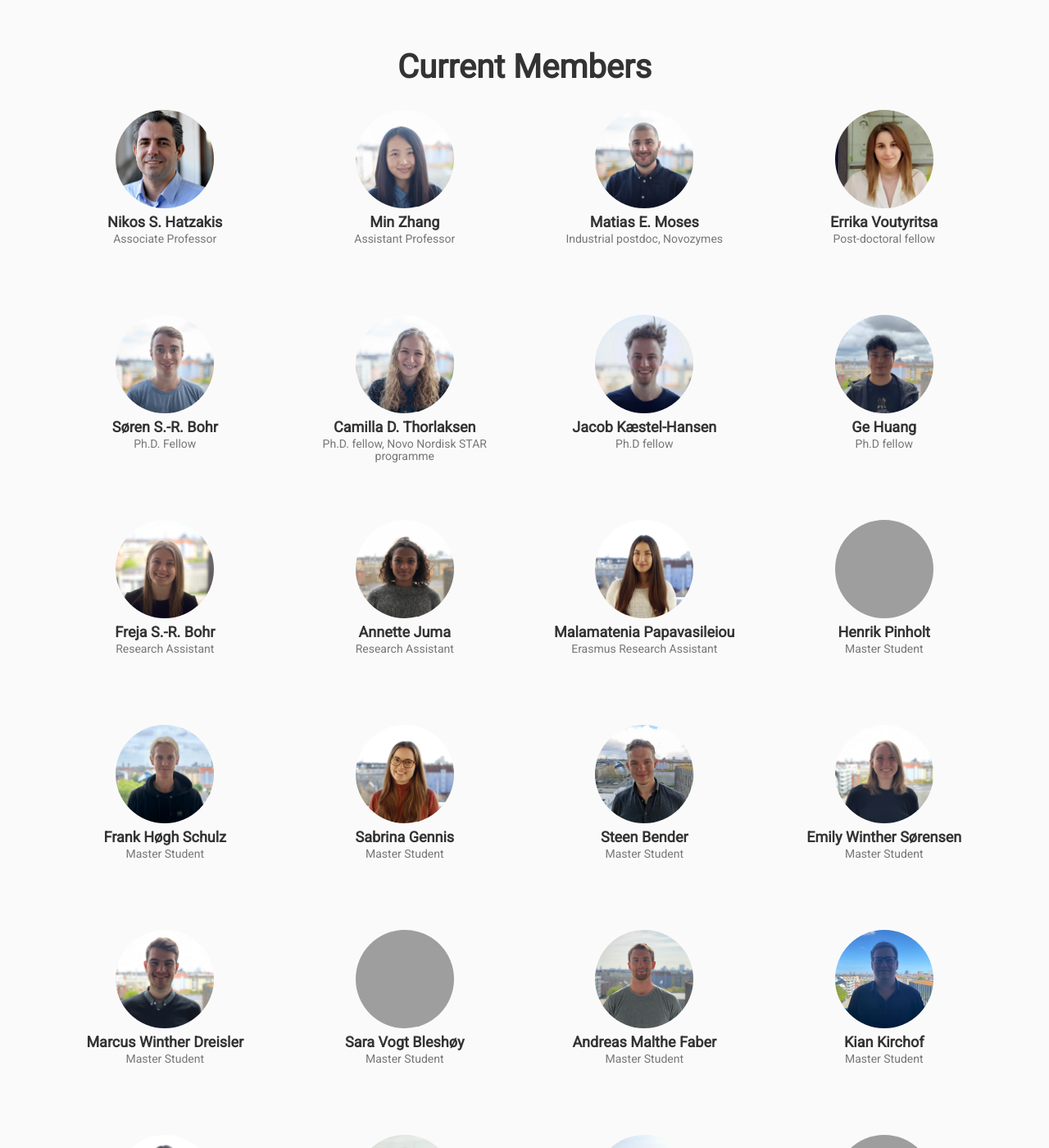
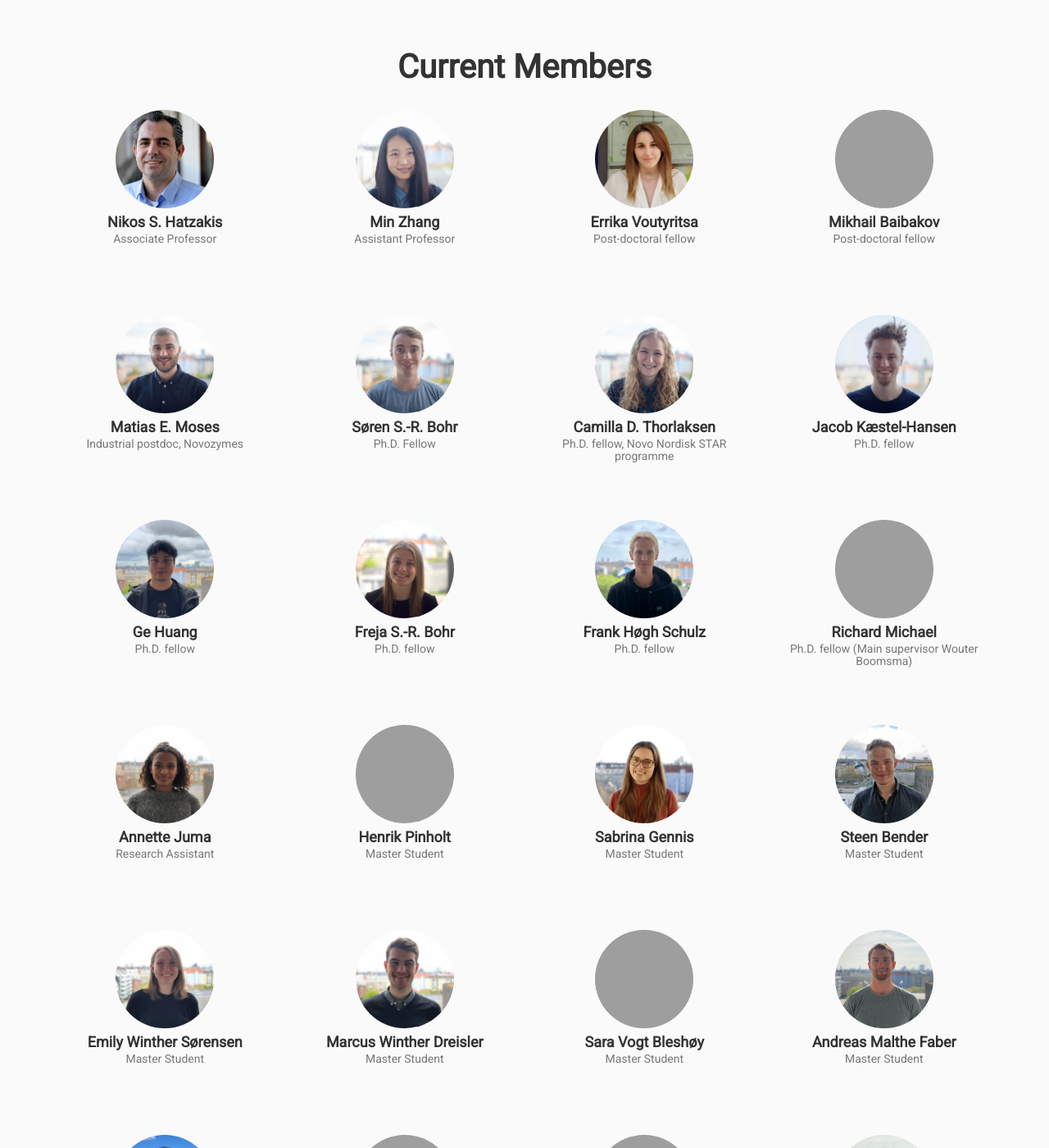
Before and after one commit to hatzakislab/hatzakislab.github.io, a Jekyll site: the page built from index.md, in a window 1280 px wide and 1400 px high, scrolled down 1485 px. Shown: the whole window at 82% size. Built offline with Jekyll 4.4.1, drawn with Linux system fonts in a browser that asks for light colours; some web fonts are replaced; comment, search, counter and statistics services are not loaded; some of the changed text lies outside the part shown; grey boxes are pictures that could not be loaded.

Commit message:
added ppl

```diff
--- a/_data/team.yml
+++ b/_data/team.yml
@@ -17,16 +17,23 @@
   desc: Assistant Professor
   blank: true
 
+- name: Errika Voutyritsa
+  img: /Errika.jpg
+  desc: Post-doctoral fellow
+  blank: true
+
+- name: Mikhail Baibakov
+  img: /mikhail.jpg
+  desc: Post-doctoral fellow
+  twitter: BaibakovMikhail
+  linkedin: mikhail-baibakov-290603165
+  blank: true
+
 - name: Matias E. Moses
   linkedin: matias-emil-moses
   img: /matias-moses.jpg
   orcid: 0000-0001-8776-5302
   desc: Industrial postdoc, Novozymes
-  blank: true
-
-- name: Errika Voutyritsa
-  img: /Errika.jpg
-  desc: Post-doctoral fellow
   blank: true
 
 - name: Søren S.-R. Bohr
@@ -46,7 +53,7 @@
 - name: Jacob Kæstel-Hansen
   linkedin: jacob-kæstel-hansen-502008115
   img: /jakob-hansen.jpg
-  desc: Ph.D fellow
+  desc: Ph.D. fellow
   email: jkh@chem.ku.dk
   orcid: 0000-0001-7365-9664
   blank: true
@@ -54,13 +61,27 @@
 - name: Ge Huang
   linkedin:
   img: /huang1.jpg
-  desc: Ph.D fellow
+  desc: Ph.D. fellow
   blank: true
 
 - name: Freja S.-R. Bohr
   linkedin: freja-bohr-610100139
   img: /freja-bohr.jpg
-  desc: Research Assistant
+  desc: Ph.D. fellow
+  blank: true
+
+- name: Frank Høgh Schulz
+  img: /frank.jpg
+  linkedin: frank-høgh-schulz-884719b1
+  orcid: 0000-0002-0118-4388
+  desc: Ph.D. fellow
+  blank: true
+
+- name: Richard Michael
+  #img: /frank.jpg
+  #linkedin: frank-høgh-schulz-884719b1
+  #orcid: 0000-0002-0118-4388
+  desc: Ph.D. fellow (Main supervisor Wouter Boomsma)
   blank: true
 
 - name: Annette Juma
@@ -69,25 +90,12 @@
   linkedin: annette-juma-nielsen-12397b133
   blank: true
 
-- name: Malamatenia Papavasileiou
-  img: /tenia.jpg
-  linkedin: mpapavasileiou
-  desc: Erasmus Research Assistant
-  blank: true
-
 - name: Henrik Pinholt
   linkedin: /henrik-pinholt-3bbb04105
   img: /henrik-pinholt.jpg
   desc: Master Student
   twitter: HenrikPinholt
   orcid: 0000-0002-4345-5334
-  blank: true
-
-- name: Frank Høgh Schulz
-  img: /frank.jpg
-  linkedin: frank-høgh-schulz-884719b1
-  orcid: 0000-0002-0118-4388
-  desc: Master Student
   blank: true
 
 - name: Sabrina Gennis
@@ -128,15 +136,28 @@
   desc: Master Student
   blank: true
 
-- name: Abigail J. Watkins
-  img: /abigail.jpg
-  linkedin: abigail-watkins-ba30a422a
-  desc: Erasmus Student
+- name: Harris
+  twitter:
+  img: /.jpg
+  desc: Master Student
+  blank: true
+
+- name: Theofannis
+  twitter:
+  img: /.jpg
+  desc: Erasmus intern
   blank: true
 
 - name: Emilie Elisabeth Milan Nielsen
   img: /emilie-nielsen1.jpg
   desc: Bachelor Student
+  blank: true
+
+- name: Guangze Li
+  twitter: Guangze
+  img: /Guangze.jpg
+  desc: Master Student
+  linkedin: guangze-li-066873229
   blank: true
 
 - name: Emily She
@@ -150,11 +171,24 @@
   desc: Student
   blank: true
 
-- name: Nanna Schwarz Jørgensen
-  img: /nanna.jpg
-  #linkedin: abigail-watkins-ba30a422a
-  desc: Student
-  blank: true
+
+# - name: Malamatenia Papavasileiou
+#   img: /tenia.jpg
+#   linkedin: mpapavasileiou
+#   desc: Erasmus Research Assistant
+#   blank: true
+
+# - name: Abigail J. Watkins
+#   img: /abigail.jpg
+#   linkedin: abigail-watkins-ba30a422a
+#   desc: Erasmus Student
+#   blank: true
+
+# - name: Nanna Schwarz Jørgensen
+#   img: /nanna.jpg
+#   #linkedin: abigail-watkins-ba30a422a
+#   desc: Student
+#   blank: true
 
 
 # ALUMNI
```
